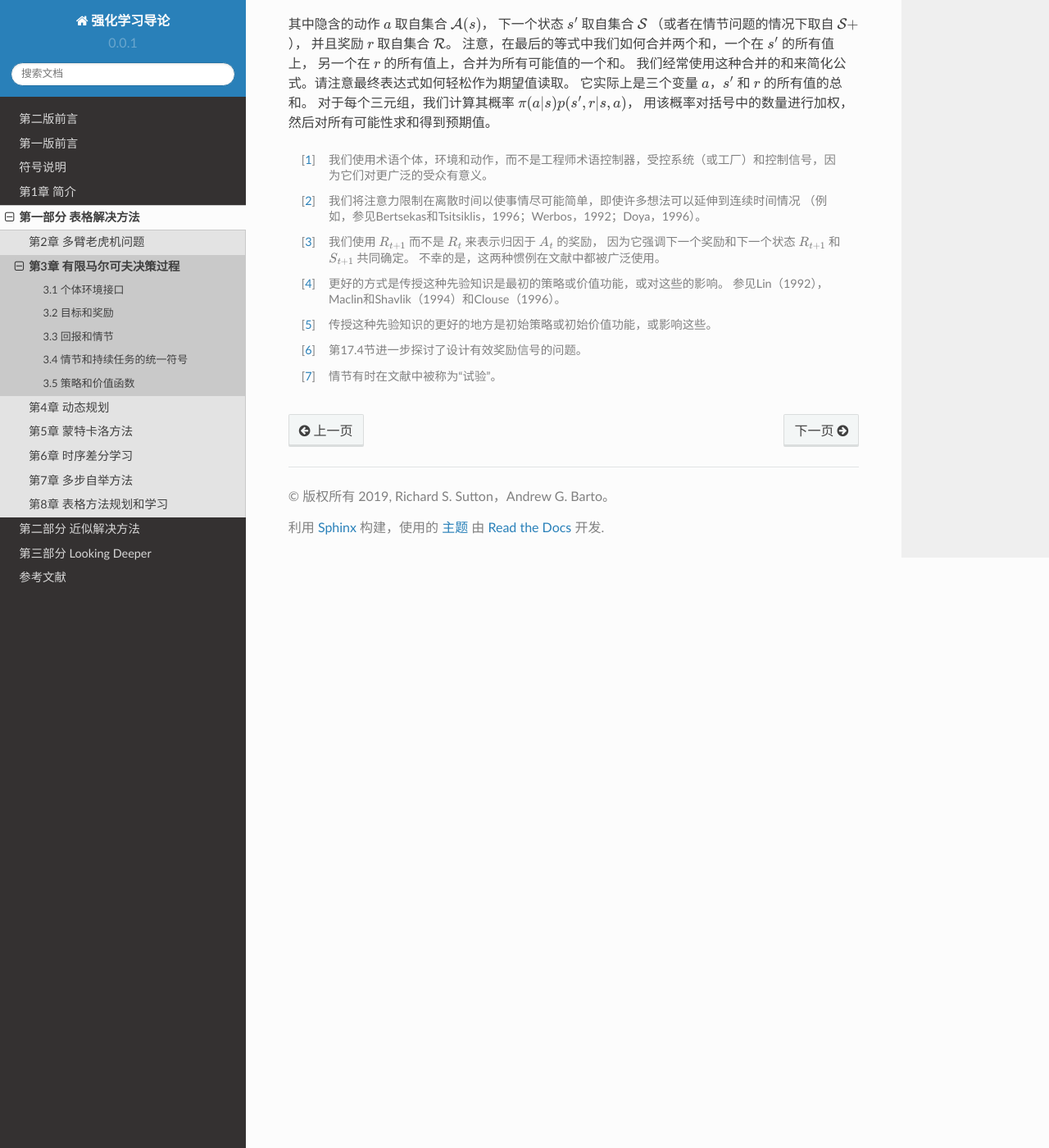
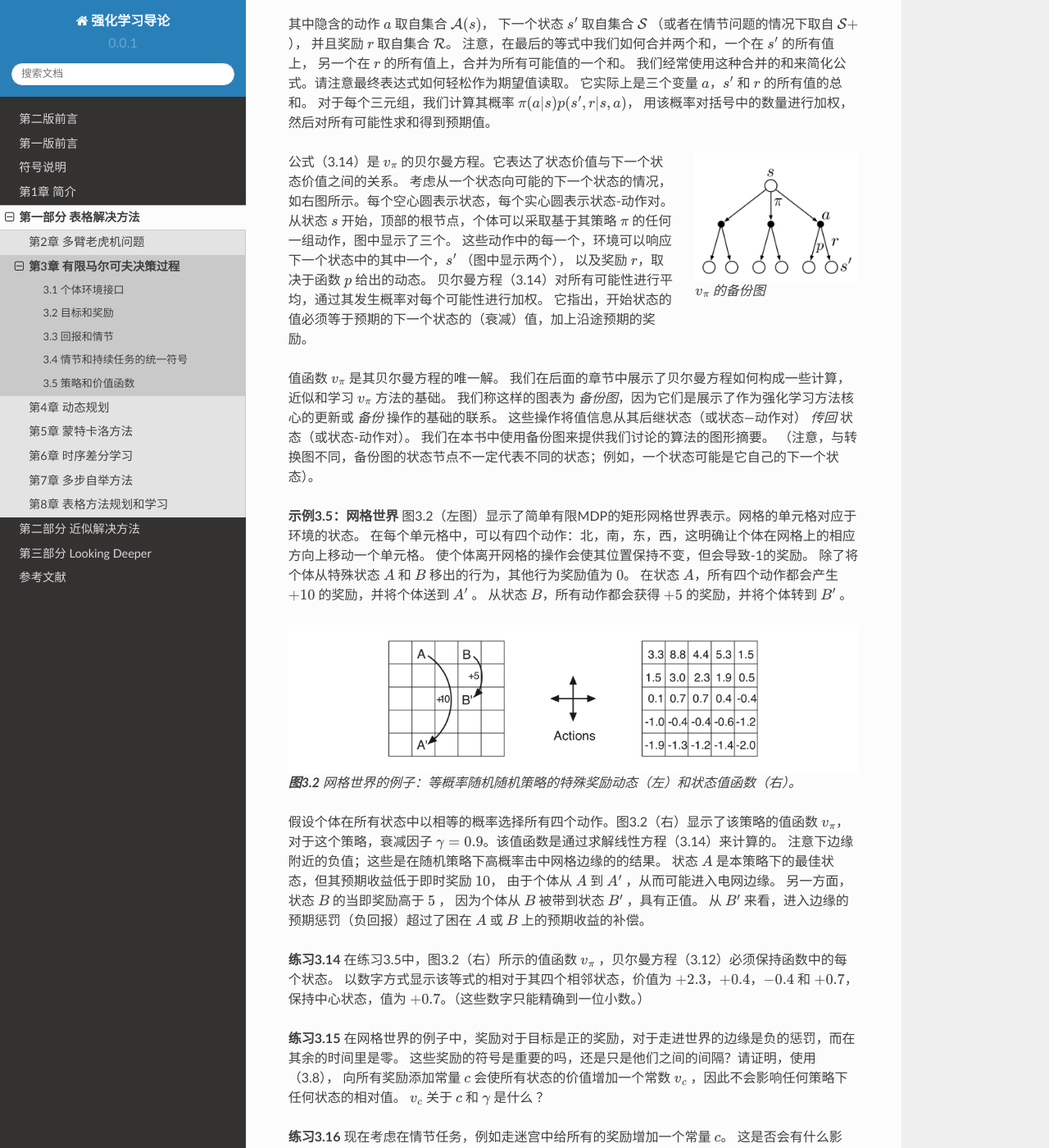
Before and after one commit to qiwihui/reinforcement-learning-an-introduction-chinese, a Sphinx documentation site: the page built from source/partI/chapter3/finite_markov_decision_process.rst, in a window 1280 px wide and 1400 px high, scrolled down 9804 px. Shown: the whole window at 82% size. Built offline with Sphinx 7.4.7 and the Read the Docs theme 2.0.0, drawn with Linux system fonts in a browser that asks for light colours; some of the changed text lies outside the part shown.

Commit message:
docs: 示例3.5：网格世界

```diff
--- a/source/partI/chapter3/finite_markov_decision_process.rst
+++ b/source/partI/chapter3/finite_markov_decision_process.rst
@@ -293,8 +293,8 @@ MDP框架是从相互作用的目标导向学习的问题中抽象出来的。
 
 *练习3.5* 3.1节中的等式是针对连续的情况，需要进行修改（非常轻微）以应用于情节任务。通过给出（3.3）的修改版本，表明你知道所需的修改。
 
-.. figure:: images/figure-3.2.png
-   :alt: figure3.2
+.. figure:: images/pole_balancing.png
+   :alt: pole_balancing
    :align: right
 
 **示例3.4：杆平衡** 这项任务的目的是将力施加到沿着轨道移动的推车上，以便保持铰接在推车上的杆不会翻倒：
@@ -446,7 +446,61 @@ MDP框架是从相互作用的目标导向学习的问题中抽象出来的。
 对于每个三元组，我们计算其概率 :math:`\pi(a|s)p(s^\prime,r|s,a)`，
 用该概率对括号中的数量进行加权，然后对所有可能性求和得到预期值。
 
+.. figure:: images/backup_diagram_for_v_pi.png
+    :align: right
+    :width: 200px
 
+    :math:`v_\pi` 的备份图
+
+公式（3.14）是 :math:`v_\pi` 的贝尔曼方程。它表达了状态价值与下一个状态价值之间的关系。
+考虑从一个状态向可能的下一个状态的情况，如右图所示。每个空心圆表示状态，每个实心圆表示状态-动作对。
+从状态 :math:`s` 开始，顶部的根节点，个体可以采取基于其策略 :math:`\pi` 的任何一组动作，图中显示了三个。
+这些动作中的每一个，环境可以响应下一个状态中的其中一个，:math:`s^\prime` （图中显示两个），
+以及奖励 :math:`r`，取决于函数  :math:`p` 给出的动态。
+贝尔曼方程（3.14）对所有可能性进行平均，通过其发生概率对每个可能性进行加权。
+它指出，开始状态的值必须等于预期的下一个状态的（衰减）值，加上沿途预期的奖励。
+
+值函数 :math:`v_\pi` 是其贝尔曼方程的唯一解。
+我们在后面的章节中展示了贝尔曼方程如何构成一些计算，近似和学习 :math:`v_\pi` 方法的基础。
+我们称这样的图表为 *备份图*，因为它们是展示了作为强化学习方法核心的更新或 *备份* 操作的基础的联系。
+这些操作将值信息从其后继状态（或状态—动作对） *传回* 状态（或状态-动作对）。
+我们在本书中使用备份图来提供我们讨论的算法的图形摘要。
+（注意，与转换图不同，备份图的状态节点不一定代表不同的状态；例如，一个状态可能是它自己的下一个状态）。
+
+**示例3.5：网格世界** 图3.2（左图）显示了简单有限MDP的矩形网格世界表示。网格的单元格对应于环境的状态。
+在每个单元格中，可以有四个动作：北，南，东，西，这明确让个体在网格上的相应方向上移动一个单元格。
+使个体离开网格的操作会使其位置保持不变，但会导致-1的奖励。
+除了将个体从特殊状态 :math:`A` 和 :math:`B` 移出的行为，其他行为奖励值为 :math:`0`。
+在状态 :math:`A`，所有四个动作都会产生 :math:`+10` 的奖励，并将个体送到 :math:`A^\prime` 。
+从状态 :math:`B`，所有动作都会获得 :math:`+5` 的奖励，并将个体转到 :math:`B^\prime` 。
+
+.. figure:: images/figure-3.2.png
+   :alt: figure-3.5
+
+   **图3.2** 网格世界的例子：等概率随机随机策略的特殊奖励动态（左）和状态值函数（右）。
+
+假设个体在所有状态中以相等的概率选择所有四个动作。图3.2（右）显示了该策略的值函数 :math:`v_\pi`，
+对于这个策略，衰减因子 :math:`\gamma=0.9`。该值函数是通过求解线性方程（3.14）来计算的。
+注意下边缘附近的负值；这些是在随机策略下高概率击中网格边缘的的结果。
+状态 :math:`A` 是本策略下的最佳状态，但其预期收益低于即时奖励 :math:`10`，
+由于个体从 :math:`A` 到 :math:`A^\prime` ，从而可能进入电网边缘。
+另一方面，状态 :math:`B` 的当即奖励高于 :math:`5` ，
+因为个体从 :math:`B` 被带到状态 :math:`B^\prime` ，具有正值。
+从 :math:`B^\prime` 来看，进入边缘的预期惩罚（负回报）超过了困在 :math:`A` 或 :math:`B` 上的预期收益的补偿。
+
+**练习3.14** 在练习3.5中，图3.2（右）所示的值函数 :math:`v_\pi` ，贝尔曼方程（3.12）必须保持函数中的每个状态。
+以数字方式显示该等式的相对于其四个相邻状态，价值为 :math:`+2.3`，:math:`+0.4`，:math:`-0.4`
+和 :math:`+0.7`，保持中心状态，值为 :math:`+0.7`。（这些数字只能精确到一位小数。）
+
+**练习3.15** 在网格世界的例子中，奖励对于目标是正的奖励，对于走进世界的边缘是负的惩罚，而在其余的时间里是零。
+这些奖励的符号是重要的吗，还是只是他们之间的间隔？请证明，使用（3.8），
+向所有奖励添加常量 :math:`c` 会使所有状态的价值增加一个常数 :math:`v_c` ，因此不会影响任何策略下任何状态的相对值。
+:math:`v_c` 关于 :math:`c` 和 :math:`\gamma` 是什么 ？
+
+**练习3.16** 现在考虑在情节任务，例如走迷宫中给所有的奖励增加一个常量 :math:`c`。
+这是否会有什么影响，还是会像以上那些连续任务那样保持不变？是或者否，为什么？ 举个例子。
+
+**示例3.6：高尔夫**
 
 
 .. [1]
```
Also changed, not shown: source/partI/chapter3/images/backup_diagram_for_v_pi.png (added), source/partI/chapter3/images/figure-3.2.png, source/partI/chapter3/images/pole_balancing.png (added).
